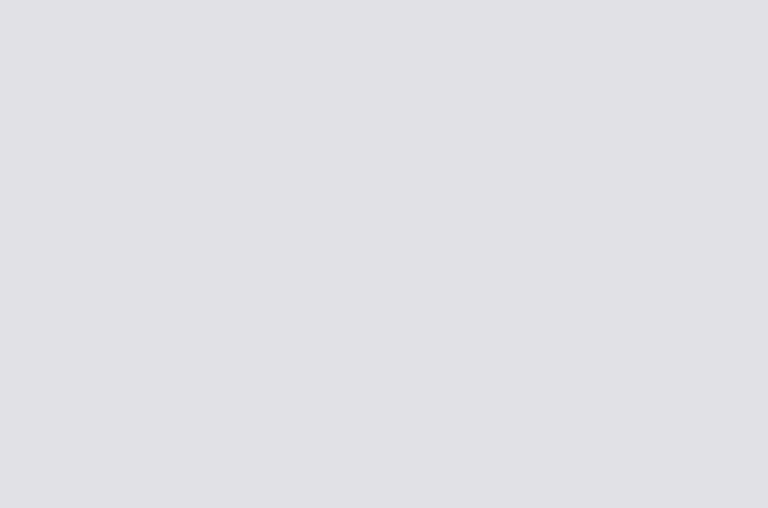
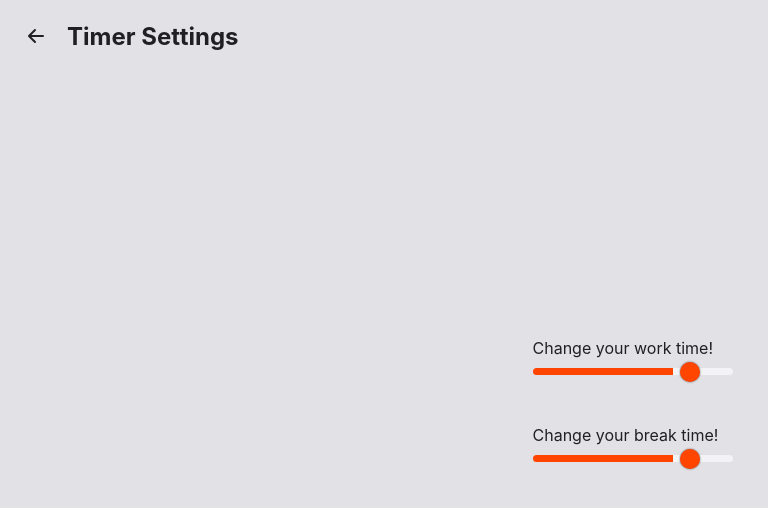
Before and after one commit to matheus-germano/pomodoro, a React (Vite) app: page /settings in a window 1280 px wide. Before the commit this address had no page. Shown: the top 508 px of the page, without its empty margins (0-768 px from the left). Built offline with nearby package versions, Linux system fonts and the light colour scheme.

Commit message:
fix: imports path fixed

```diff
--- /dev/null
+++ b/src/pages/Home/index.tsx
@@ -0,0 +1,21 @@
+import { useNavigate } from "react-router-dom";
+import { BsFillGearFill } from "react-icons/bs";
+
+import { Timer } from "../../components/Timer";
+
+import { HomeContainer } from "./styles";
+
+export function Home() {
+  const navigate = useNavigate();
+
+  function redirectToSettings() {
+    navigate("settings");
+  }
+
+  return (
+    <HomeContainer>
+      <BsFillGearFill size={24} onClick={redirectToSettings} className="settings-button" />
+      <Timer />
+    </HomeContainer>
+  );
+}
--- /dev/null
+++ b/src/pages/Home/styles.ts
@@ -0,0 +1,17 @@
+import styled from "styled-components";
+
+export const HomeContainer = styled.div`
+  width: 100%;
+  max-width: 1300px;
+  padding: 0 1.25rem;
+
+  margin: 0 auto;
+  position: relative;
+
+  & .settings-button {
+    cursor: pointer;
+    position: absolute;
+    right: 20px;
+    top: 20px;
+  }
+`;
--- /dev/null
+++ b/src/pages/Settings/index.tsx
@@ -0,0 +1,34 @@
+import { BsArrowLeftShort } from "react-icons/bs";
+import { useNavigate } from "react-router-dom";
+
+import { RangeInput } from "../../components/RangeInput";
+
+import { PageTitle, SettingsContainer, TimeChanger } from "./styles";
+
+export function Settings() {
+  const navigate = useNavigate();
+  return (
+    <SettingsContainer>
+      <PageTitle>
+        <BsArrowLeftShort size={32} onClick={() => navigate("/")} className="back-button" />
+        <h2>Timer Settings</h2>
+      </PageTitle>
+      <TimeChanger>
+        <p>Change your work time!</p>
+        <RangeInput
+          min={5}
+          max={60}
+          step={1}
+        />
+      </TimeChanger>
+      <TimeChanger>
+        <p>Change your break time!</p>
+        <RangeInput
+          min={5}
+          max={60}
+          step={1}
+        />
+      </TimeChanger>
+    </SettingsContainer>
+  );
+}
--- /dev/null
+++ b/src/pages/Settings/styles.ts
@@ -0,0 +1,40 @@
+import styled from "styled-components";
+
+export const SettingsContainer = styled.div`
+  width: 100%;
+  max-width: 1300px;
+  height: 100vh;
+
+  padding: 0 1.25rem;
+
+  margin: 0 auto;
+  position: relative;
+
+  display: flex;
+  flex-direction: column;
+  align-items: center;
+  justify-content: center;
+
+  gap: 50px;
+`;
+
+export const PageTitle = styled.div`
+    position: absolute;
+    left: 20px;
+    top: 20px;
+
+    display: flex;
+    align-items: center;
+    gap: 15px;
+
+    svg {
+      cursor: pointer;
+    }
+`;
+
+export const TimeChanger = styled.div`
+  display: flex;
+  flex-direction: column;
+  justify-content: center;
+  gap: 10px;
+`;
--- a/src/router.tsx
+++ b/src/router.tsx
@@ -1,13 +1,13 @@
 import { BrowserRouter, Route, Routes } from "react-router-dom";
-// import { Home } from "./pages/Home";
-// import { Settings } from "./pages/Settings";
+import { Home } from "./pages/Home";
+import { Settings } from "./pages/Settings";
 
 export function Router() {
   return (
     <BrowserRouter>
       <Routes>
-        {/* <Route path="/" element={<Home />} />
-        <Route path="/settings" element={<Settings />} /> */}
+        <Route path="/" element={<Home />} />
+        <Route path="/settings" element={<Settings />} />
       </Routes>
     </BrowserRouter>
   );
```
